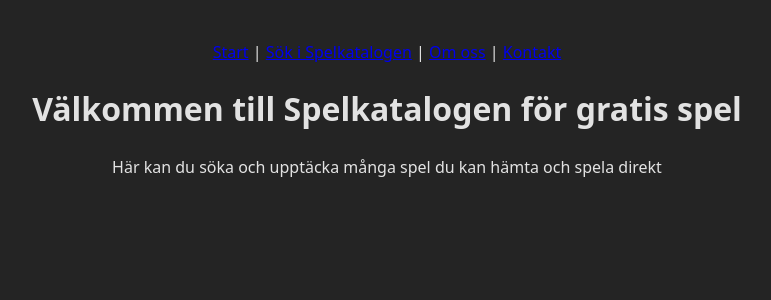
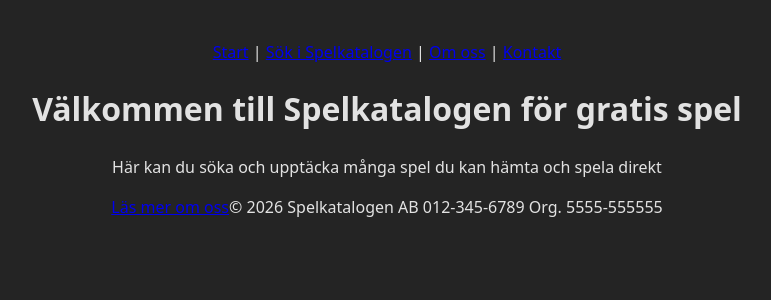
Before and after one commit to Yunglarn/JS2-Examination, a React (Vite) app in the folder examination/: page / in a window 1280 px wide. Shown: the top 300 px of the page, without its empty margins (253-1024 px from the left). Built offline with nearby package versions, Linux system fonts and the light colour scheme.

Commit message:
added footer.. took a while to figure out how Outlet works

```diff
--- a/examination/src/App.jsx
+++ b/examination/src/App.jsx
@@ -1,21 +1,24 @@
-// Här görs alla routingar, då det är kroppen, layout, struktur för appen
+// Här görs alla routingar, då det är vad som renderas in på skärmen
 import { BrowserRouter, Routes, Route } from "react-router-dom";
 import Home from "./pages/Home";
 import Games from "./pages/Games";
 import About from "./pages/About";
 import Contact from "./pages/Contact";
-import Navbar from "./components/Navbar";
+import Structure from "./Components/Structure";
 import './App.css'
+
 
 function App() {
   return (
     <BrowserRouter>
-      <Navbar />
+
       <Routes>
+        <Route element={<Structure />}>
         <Route path="/" element={<Home></Home>} />
         <Route path="/games" element={<Games></Games>} />
         <Route path="/about" element={<About></About>} />
         <Route path="/contact" element={<Contact></Contact>} />
+        </Route>
       </Routes>
     </BrowserRouter>
   );
--- a/examination/src/Components/Footer.jsx
+++ b/examination/src/Components/Footer.jsx
@@ -0,0 +1,15 @@
+import { Link } from "react-router-dom";
+
+function Footer () {
+    return(
+     <footer>
+        <Link to="/about">Läs mer om oss</Link>
+        © 2026 Spelkatalogen AB
+        012-345-6789
+        Org. 5555-555555
+     </footer>
+    );
+
+}
+
+export default Footer;
--- /dev/null
+++ b/examination/src/Components/Structure.jsx
@@ -0,0 +1,16 @@
+//Får inte sidan att fungera med navbar med länkar + footer med länkar
+//Med en till component med Outlet kan jag välja layout på sidan som v6 rr förstår.
+
+import { Outlet } from "react-router-dom";
+import Navbar from "./Navbar";
+import Footer from "./Footer";
+
+export default function Structure() {
+  return (
+    <>
+      <Navbar />
+      <Outlet />
+      <Footer />
+    </>
+  );
+}
```
